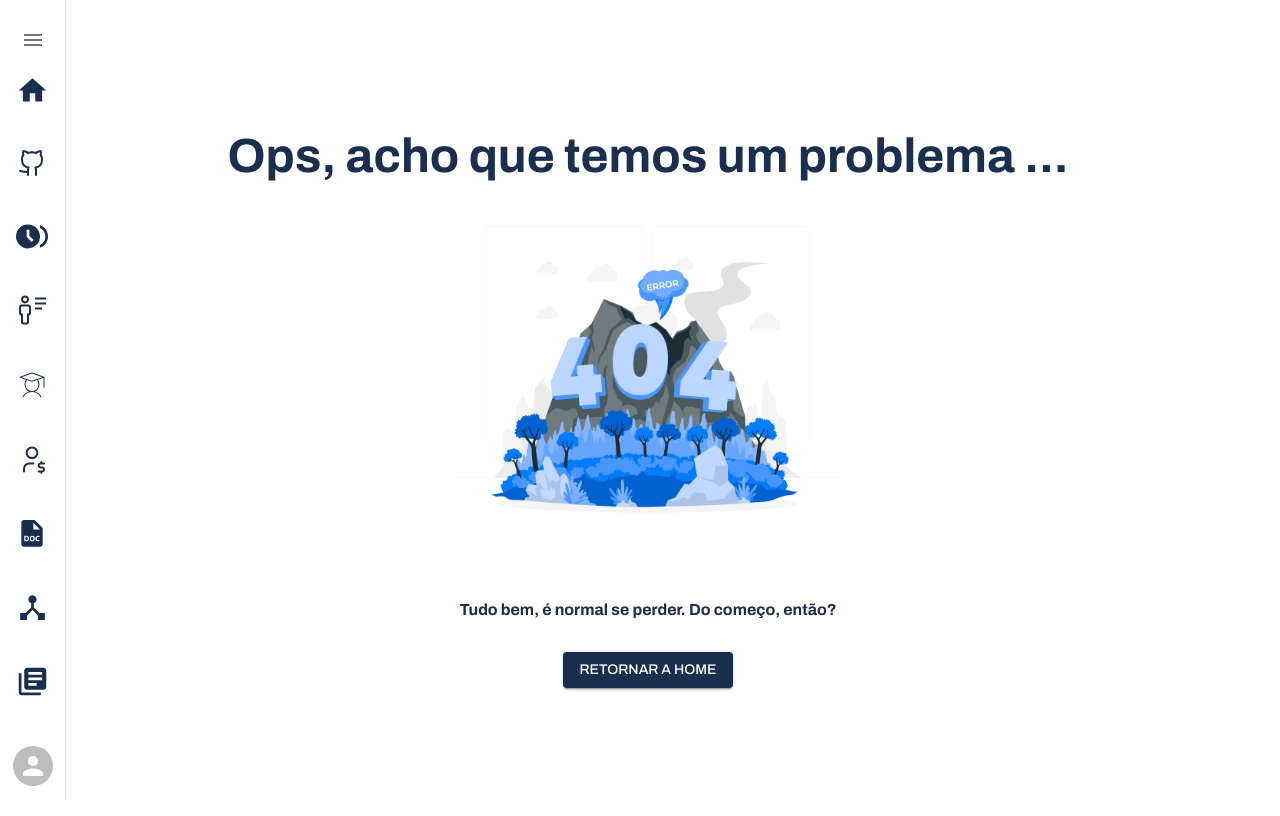
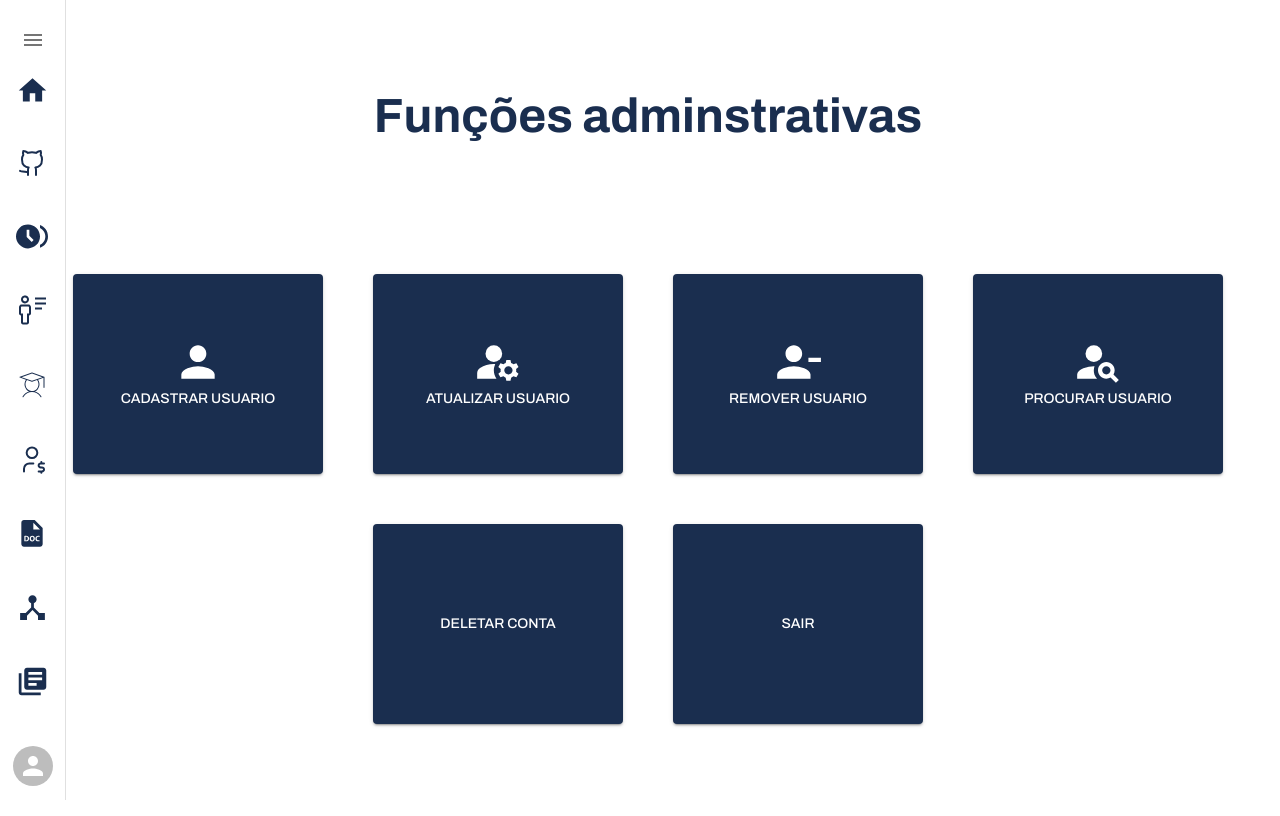
Before and after one commit to iShouldz/GELMTS, a React (Vite) app: page /admin in a window 1280 px wide. Built offline with nearby package versions, Linux system fonts and the light colour scheme.

Commit message:
FEAT: Criando pagina de adminstrativa e rotas

```diff
--- a/src/components/Header/Header.jsx
+++ b/src/components/Header/Header.jsx
@@ -17,8 +17,8 @@ import Avatar from "@mui/material/Avatar";
 import MenuIcon from "@mui/icons-material/Menu";
 import HomeIcon from "@mui/icons-material/Home";
 import DeviceHubIcon from "@mui/icons-material/DeviceHub";
-import LibraryBooksIcon from '@mui/icons-material/LibraryBooks';
-
+import LibraryBooksIcon from "@mui/icons-material/LibraryBooks";
+import AdminPanelSettingsIcon from '@mui/icons-material/AdminPanelSettings';
 const Header = () => {
   const navigate = useNavigate();
   const [controlSideBar, setControlSideBar] = useState(false);
@@ -145,16 +145,17 @@ const Header = () => {
           </ListItem>
         </List>
 
+        <List>
           <ListItem
             sx={{
               position: "sticky",
               bottom: 0,
-            width: '100%',
+              width: "100%",
               display: "flex",
               justifyContent: "space-between",
-            backgroundColor: 'white',
-            borderTop: '1px solid #e0e0e0',
-            padding: '10px 20px',
+              backgroundColor: "white",
+              borderTop: "1px solid #e0e0e0",
+              padding: "10px 20px",
             }}
           >
             <Button>
@@ -162,6 +163,18 @@ const Header = () => {
             </Button>
             <Typography>Olá, usuario</Typography>
           </ListItem>
+
+          <ListItem button onClick={() => navigate("/admin")}>
+            <Typography
+              className={styles.SideBarItemContainer}
+              fontWeight="bold"
+              color="primary.main"
+            >
+              <AdminPanelSettingsIcon  sx={{ fontSize: 33 }}/>
+              Funções adminstrativas
+            </Typography>
+          </ListItem>
+        </List>
       </Drawer>
     </section>
   );
--- /dev/null
+++ b/src/pages/admin/Admin.jsx
@@ -0,0 +1,69 @@
+import styles from './admin.module.css'
+import ButtonGerenciamento from '../../components/UI/ButtonGerenciamento/ButtonGerenciamento'
+
+import PersonIcon from "@mui/icons-material/Person";
+import PersonRemoveIcon from "@mui/icons-material/PersonRemove";
+import PersonSearchIcon from '@mui/icons-material/PersonSearch';
+import ManageAccountsIcon from '@mui/icons-material/ManageAccounts';
+import { Box, Typography } from '@mui/material';
+const Admin = () => {
+  return (
+    <section className={styles.adminContainer}>
+      <Typography
+        variant="h3"
+        fontWeight="bold"
+        sx={{ display: "flex", justifyContent: "center", marginTop: "10vh" }}
+        color="primary.main"
+      >
+        Funções adminstrativas
+      </Typography>
+
+      <Box
+        sx={{
+          marginTop: "10vh",
+          display: "flex",
+          gap: "50px",
+          justifyContent: "center",
+          width: "100%",
+          flexWrap: "wrap"
+        }}
+      >
+        <ButtonGerenciamento
+          path="cadastrar-bolsa"
+          icon={<PersonIcon sx={{ fontSize: 50 }} />}
+        >
+          Cadastrar Usuario
+        </ButtonGerenciamento>
+
+        <ButtonGerenciamento
+          path="atualizar-bolsa"
+          icon={<ManageAccountsIcon sx={{ fontSize: 50 }} />}
+        >
+          Atualizar Usuario
+        </ButtonGerenciamento>
+
+        <ButtonGerenciamento
+          icon={<PersonRemoveIcon sx={{ fontSize: 50 }} />}
+        >
+            Remover Usuario
+        </ButtonGerenciamento>
+
+        <ButtonGerenciamento
+          icon={<PersonSearchIcon sx={{ fontSize: 50 }} />}
+        >
+          Procurar Usuario
+        </ButtonGerenciamento>
+
+        <ButtonGerenciamento>
+            Deletar conta
+        </ButtonGerenciamento>
+
+        <ButtonGerenciamento>
+            Sair
+        </ButtonGerenciamento>
+      </Box>
+    </section>
+  )
+}
+
+export default Admin
--- /dev/null
+++ b/src/pages/admin/admin.module.css
@@ -0,0 +1,6 @@
+.adminContainer{
+    display: flex;
+    flex-direction: column;
+    gap: 50px;
+    height: 100vh;
+}
```
Also changed, not shown: src/App.jsx (+10 -5 lines). Lines whose indentation alone changed are shown as unchanged.
